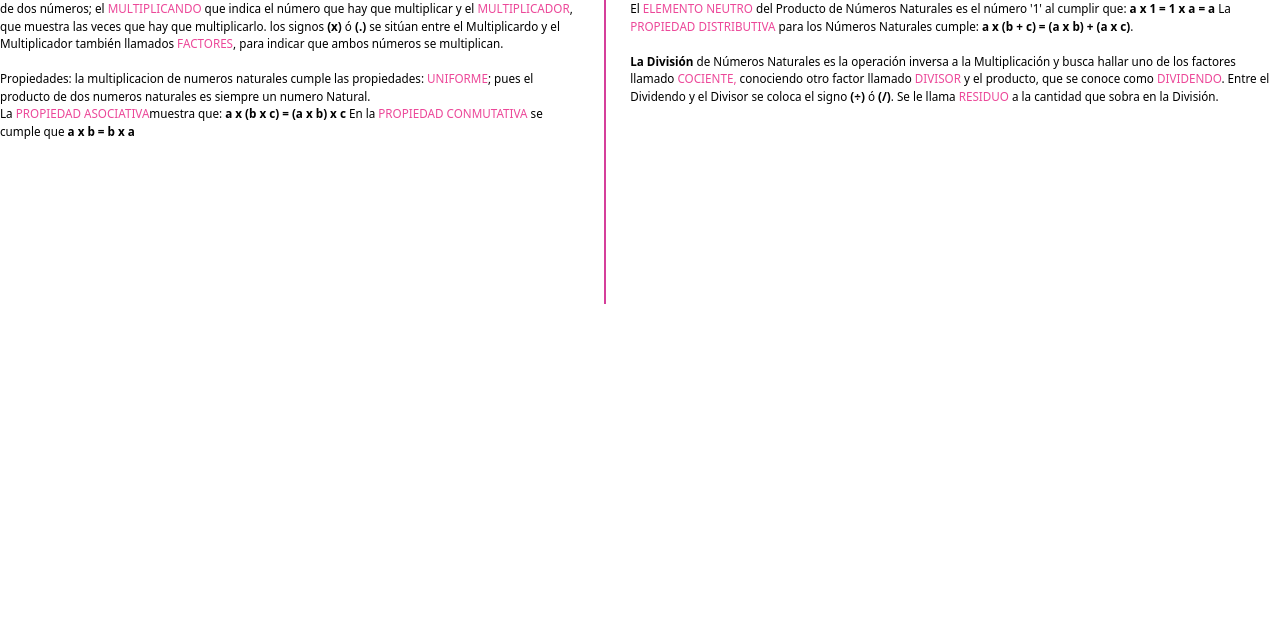
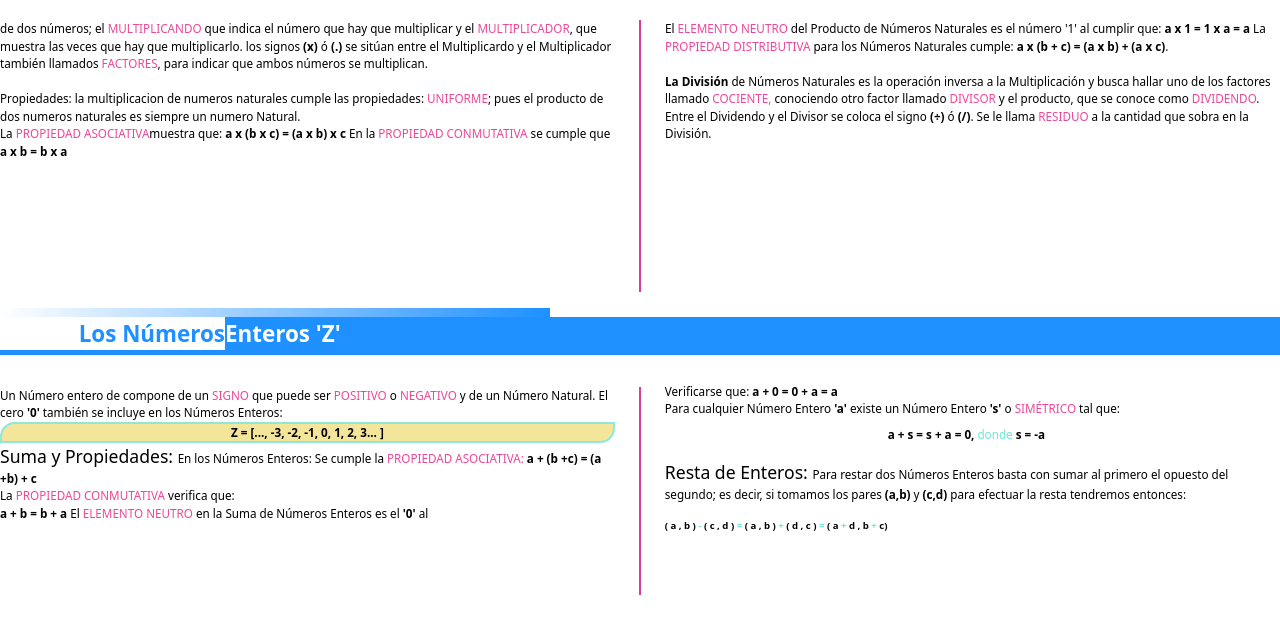
Before and after one commit to MaicolAA/eBook, a website: page pages/01Aritmetica/ArPage04.html in a window 1280 px wide. Drawn offline with nearby package versions, Linux system fonts and the light colour scheme.

Commit message:
third page aritmetics -ok

```diff
--- a/globalStyles/01_Aritmetics.css
+++ b/globalStyles/01_Aritmetics.css
@@ -246,10 +246,49 @@
 }
 
 
+/*
+*Page 04 Aritmetics
+*/
+
+
 .barra3 {
   border-left-width: 2px;
-  height: 38vh;
+  height: 34vh;
   border-color: #d53f9a;
   margin-left: 0.5rem;
   margin-right: 0.5rem;
 }
+
+
+.separator3 {
+  padding-top: 1rem;
+}
+
+.barra4 {
+  border-left-width: 2px;
+  height: 26vh;
+  border-color: #d53f9a;
+  margin-left: 0.5rem;
+  margin-right: 0.5rem;
+  margin-top: 2rem;
+}
+
+
+.elementYellow {
+  background-color: #f3e69a;
+  text-align: center;
+  border-top-left-radius: 0.8rem;
+  border-bottom-right-radius: 0.8rem;
+  margin: 2px;
+  box-shadow: 0 0 0 2px #8ee7db;
+}
+
+
+.bluetext {
+  color: #6de6d5;
+}
+
+.elementNumerosEnteros {
+  font-size: 0.6rem;
+  padding-top: 1rem;
+}
--- a/pages/01Aritmetica/ArPage04.html
+++ b/pages/01Aritmetica/ArPage04.html
@@ -1,23 +1,21 @@
 <!DOCTYPE html>
 <html lang="en">
+
 <head>
   <meta charset="UTF-8" />
   <meta name="viewport" content="width=device-width, initial-scale=1.0" />
   <title>Document</title>
 
-    <link
-      rel="preload"
-      as="image"
-      href="../../images/general/icartesilibri_logo.svg"
-    />
+  <link rel="preload" as="image" href="../../images/general/icartesilibri_logo.svg" />
   <link rel="stylesheet" href="../../globalStyles/01_Aritmetics.css" />
   <!-- <link rel="stylesheet" href="../../globalStyles/output.css"> -->
   <script src="https://cdn.tailwindcss.com"></script>
 </head>
 
 <body>
-    <div class="page flex">
-      <div class="mr-4">
+  <div class="page">
+    <div class="flex pt-5">
+      <div class="mr-4 w-1/2">
         <p>
           de dos números; el
           <span class="text-pink-500">MULTIPLICANDO</span> que indica el número
@@ -44,7 +42,7 @@
         </p>
       </div>
       <hr class="barra3" />
-      <div class="ml-4">
+      <div class="ml-4 w-1/2">
         <p>
           El <span class="text-pink-500">ELEMENTO NEUTRO</span> del Producto de
           Números Naturales es el número '1' al cumplir que:
@@ -67,5 +65,57 @@
         </p>
       </div>
     </div>
+    <div class="separator separator3">
+      <div class="div1 "><br /></div>
+    </div>
+    <div class="flex items-center column">
+      <div class="row1 w-full">Los Números </div>
+      <div class="row2 w-full">Enteros 'Z'</div>
+    </div>
+    <div class="div2"><br /></div>
+
+    <div class="flex">
+      <div class="mr-4 w-1/2 pt-8">
+        <p>
+          Un Número entero de compone de un <span class="text-pink-500">SIGNO</span> que puede ser <span
+            class="text-pink-500">POSITIVO</span> o <span class="text-pink-500">NEGATIVO</span> y de un Número Natural.
+          El cero <strong>'0'</strong> también se incluye en los Números Enteros:
+        </p>
+        <p class="elementYellow"><strong>Z = [..., -3, -2, -1, 0, 1, 2, 3... ]</strong></p>
+
+        <p><span class="subtitles">Suma y Propiedades: </span> En los Números Enteros: Se cumple la <span
+            class="text-pink-500">PROPIEDAD ASOCIATIVA: </span> <strong> a + (b +c) = (a +b) + c</strong></p>
+        <p>
+          La <span class="text-pink-500">PROPIEDAD CONMUTATIVA</span> verifica que:
+        </p>
+        <p>
+          <strong> a + b = b + a </strong> El <span class="text-pink-500"> ELEMENTO NEUTRO </span> en la Suma de Números
+          Enteros es el <strong>'0'</strong> al
+        </p>
+
+      </div>
+      <hr class="barra4" />
+      <div class="ml-4 w-1/2 pt-7 pr-3">
+        <p>Verificarse que: <strong> a + 0 = 0 + a = a</strong></p>
+        <p>Para cualquier Número Entero <strong>'a'</strong> existe un Número Entero <strong>'s'</strong> o <span
+            class="text-pink-500">SIMÉTRICO</span> tal que: </p>
+        <p class="text-center pt-2"><strong> a + s = s + a = 0, </strong><span class="bluetext">donde </span> <strong>s
+            = -a</strong></p>
+
+        <p class="pt-4"><span class="subtitles">Resta de Enteros: </span>
+          Para restar dos Números Enteros basta con sumar al primero el opuesto del segundo; es decir, si tomamos los
+          pares <strong>(a,b)</strong> y <strong>(c,d)</strong> para efectuar la resta tendremos entonces:
+        </p>
+        <p class="elementNumerosEnteros">
+          <strong>
+            ( a , b ) <span class="bluetext"> - </span> ( c , d ) <span class="bluetext"> = </span> ( a , b ) <span
+              class="bluetext"> + </span> ( d , c ) <span class="bluetext"> = </span> ( a <span class="bluetext"> +
+            </span> d , b <span class="bluetext"> + </span> c)
+          </strong>
+        </p>
+      </div>
+    </div>
+  </div>
 </body>
+
 </html>
```
Lines whose indentation alone changed are shown as unchanged.
